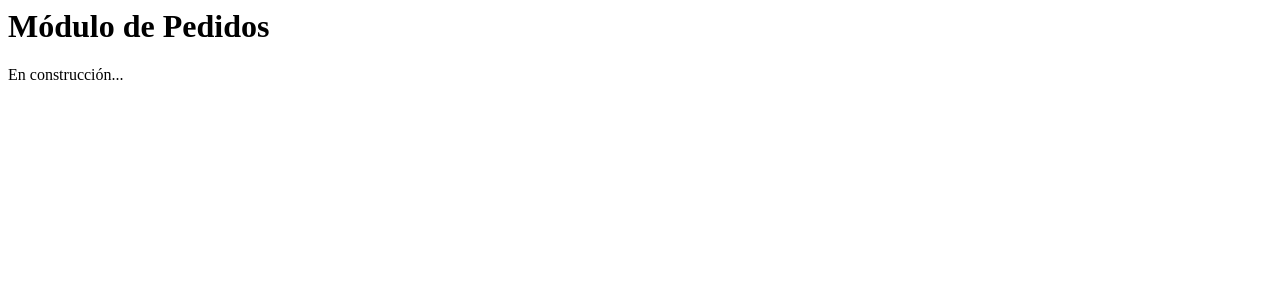
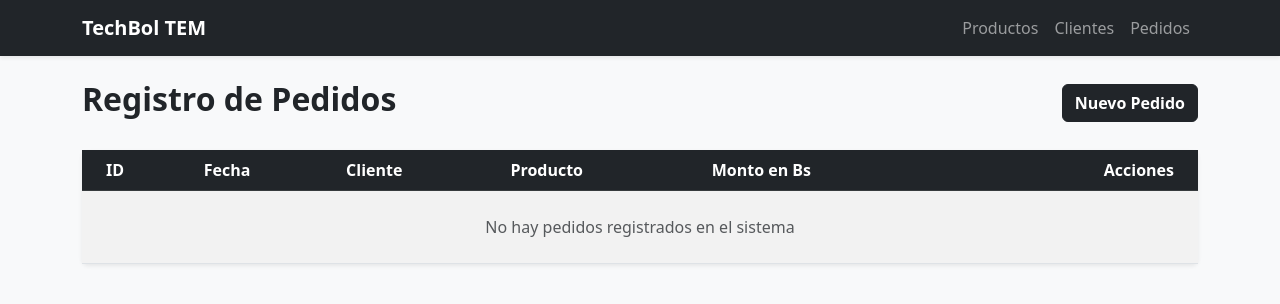
Before and after one commit to DavidBoss64/tem2p_techbol_jdlh, a Flask app: page /pedidos/ in a window 1280 px wide. Shown: the top 304 px of the page. Run offline with Flask 3, Linux system fonts and the light colour scheme.

Commit message:
CF Parcial terminado

```diff
--- a/app/pedidos/routes.py
+++ b/app/pedidos/routes.py
@@ -1,7 +1,61 @@
-from flask import Blueprint
+from flask import Blueprint, render_template, request, redirect, url_for
+from app import db
+from app.pedidos.models import Pedido
+from app.clientes.models import Cliente
+from app.productos.models import Producto
+
 
 bp_pedidos = Blueprint('bp_pedidos', __name__)
 
 @bp_pedidos.route('/')
 def index():
-    return "<h1>Módulo de Pedidos</h1><p>En construcción...</p>"
+    pedidos = Pedido.query.order_by(Pedido.fecha.desc()).all()
+    return render_template('pedidos/index.html',pedidos=pedidos)
+
+@bp_pedidos.route('/crear',methods=['GET','POST'])
+def crear():
+
+    if request.method == 'POST':
+        cliente_id = request.form.get('cliente_id')
+        producto_id = request.form.get('producto_id')
+        monto =request.form.get('monto')
+        cantidad = request.form.get('cantidad')
+
+
+        producto = Producto.query.get_or_404(producto_id)
+        print("CANTIDAD: ",cantidad)
+        producto.stock -=int(cantidad);
+
+        nuevo_pedido = Pedido(cliente_id=cliente_id,producto_id=producto_id,monto=monto)
+        db.session.add(nuevo_pedido)
+        db.session.commit()
+        return redirect(url_for('bp_pedidos.index'))
+
+    clientes = Cliente.query.all()
+    productos = Producto.query.all()
+    return render_template('pedidos/crear.html',clientes=clientes, productos=productos)
+
+@bp_pedidos.route('/editar/<int:id>', methods = ['GET','POST'])
+def editar(id):
+    pedido = Pedido.query.get_or_404(id)
+
+    if request.method == "POST":
+        pedido.cliente_id = request.form.get('cliente_id')
+        pedido.producto_id = request.form.get('producto_id')
+        pedido.monto = request.form.get('monto')
+
+        db.session.commit()
+
+        return redirect(url_for('bp_pedidos.index'))
+
+    clientes = Cliente.query.all()
+    productos = Producto.query.all()
+
+    return render_template('pedidos/editar.html',pedido=pedido,clientes=clientes,productos=productos)
+
+@bp_pedidos.route('/eliminar/<int:id>')
+def eliminar(id):
+    pedido = Pedido.query.get_or_404(id)
+    db.session.delete(pedido)
+    db.session.commit()
+    return redirect(url_for('bp_pedidos.index'))
--- a/app/templates/base.html
+++ b/app/templates/base.html
@@ -10,7 +10,7 @@
 
     <nav class="navbar navbar-expand-lg navbar-dark bg-dark shadow-sm mb-4">
         <div class="container">
-            <a class="navbar-brand fw-bold" href="{{ url_for('bp_core.index') }}">TechBol ERP</a>
+            <a class="navbar-brand fw-bold" href="{{ url_for('bp_core.index') }}">TechBol TEM</a>
             <div class="collapse navbar-collapse">
                 <ul class="navbar-nav ms-auto">
                     <li class="nav-item">
--- /dev/null
+++ b/app/templates/pedidos/index.html
@@ -0,0 +1,52 @@
+{% extends 'base.html' %}
+
+{% block content %}
+<div class="row mb-4 align-items-center mt-4">
+    <div class="col-md-8">
+        <h2 class="fw-bold text-dark">Registro de Pedidos</h2>
+    </div>
+    <div class="col-md-4 text-end">
+        <a href="{{ url_for('bp_pedidos.crear') }}" class="btn btn-dark fw-bold">
+            Nuevo Pedido
+        </a>
+    </div>
+</div>
+
+<div class="card shadow-sm border-0">
+    <div class="card-body p-0">
+        <div class="table-responsive">
+            <table class="table table-hover table-striped mb-0">
+                <thead class="table-dark">
+                    <tr>
+                        <th class="ps-4">ID</th>
+                        <th>Fecha</th>
+                        <th>Cliente</th>
+                        <th>Producto</th>
+                        <th>Monto en Bs</th>
+                        <th class="text-end pe-4">Acciones</th>
+                    </tr>
+                </thead>
+                <tbody>
+                    {% for p in pedidos %}
+                    <tr>
+                        <td class="ps-4 fw-bold">{{ p.id }}</td>
+                        <td>{{ p.fecha.strftime('%Y-%m-%d %H:%M') }}</td>
+                        <td>{{ p.cliente.nombre }}</td>
+                        <td>{{ p.producto.nombre }}</td>
+                        <td class="fw-semibold text-success">{{ p.monto }}</td>
+                        <td class="text-end pe-4">
+                            <a href="{{ url_for('bp_pedidos.editar', id=p.id) }}" class="btn btn-sm btn-outline-secondary">Editar</a>
+                            <a href="{{ url_for('bp_pedidos.eliminar', id=p.id) }}" class="btn btn-sm btn-outline-danger" onclick="return confirm('¿Confirma eliminar esta transacción?');">Eliminar</a>
+                        </td>
+                    </tr>
+                    {% else %}
+                    <tr>
+                        <td colspan="6" class="text-center text-muted py-4">No hay pedidos registrados en el sistema</td>
+                    </tr>
+                    {% endfor %}
+                </tbody>
+            </table>
+        </div>
+    </div>
+</div>
+{% endblock %}
```
Also changed, not shown: app/templates/pedidos/crear.html (added, +47 -0 lines), app/templates/pedidos/editar.html (added, +45 -0 lines).
